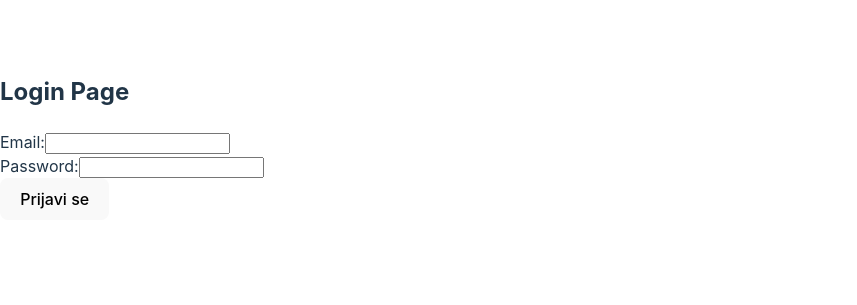
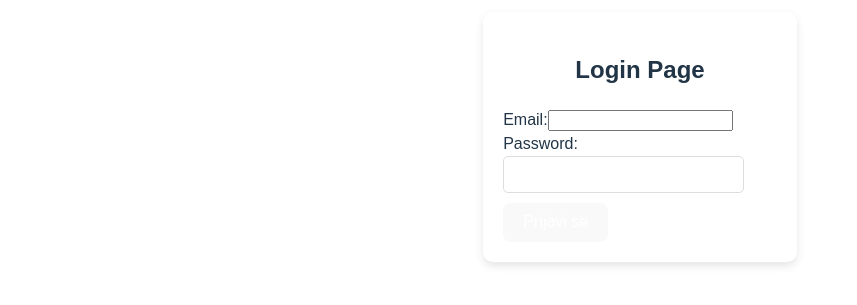
Before and after one commit to doms911/posterized, a React (Vite) app in the folder posterized-frontend/: page /login in a window 1280 px wide. Shown: the part 263-568 px from the top of the page, without its empty margins (0-857 px from the left). Built offline with nearby package versions, Linux system fonts and the light colour scheme.

Commit message:
css za register i login page

```diff
--- a/posterized-frontend/src/components/Register.jsx
+++ b/posterized-frontend/src/components/Register.jsx
@@ -1,6 +1,7 @@
     import React, { useState } from 'react';
     import axios from 'axios';
     import { Link } from 'react-router-dom';
+    import './styles.css';
 
     function Register() {
         const [ime, setIme] = useState('');
@@ -34,7 +35,7 @@
         }
 
         return (
-            <div>
+            <div className="container">
                 <h2>Register Page</h2>
                 <form onSubmit={save}>
                     <div>
--- a/posterized-frontend/src/components/login.jsx
+++ b/posterized-frontend/src/components/login.jsx
@@ -1,6 +1,7 @@
 // Login.jsx
 import React, { useState } from 'react';
 import Cookies from 'js-cookie';
+import './styles.css';
 
 function Login(props) {
     const onLogin = props.onLogin;
@@ -37,7 +38,7 @@ function Login(props) {
     }
 
     return (
-        <div>
+        <div className="container">
             <h2>Login Page</h2>
             <form onSubmit={authenticate}>
                 <div>
--- /dev/null
+++ b/posterized-frontend/src/components/styles.css
@@ -0,0 +1,45 @@
+
+
+
+/* Ensuring the body takes the full viewport height and centers its children */
+body {
+  display: flex;
+  justify-content: center;
+  align-items: center;
+  height: 100vh;
+  margin: 0;
+  font-family: Arial, sans-serif;
+}
+
+/* Styling the main container (assuming it wraps the login form) */
+.container {
+  display: flex;
+  flex-direction: column;
+  justify-content: center;
+  align-items: center;
+  padding: 20px;
+  border-radius: 10px;
+  box-shadow: 0 4px 8px rgba(0, 0, 0, 0.1);
+}
+
+/* Styling the form elements - you may need to adjust these styles based on your JSX structure */
+input[type="text"], input[type="password"] {
+  margin-bottom: 10px;
+  padding: 10px;
+  border: 1px solid #ddd;
+  border-radius: 5px;
+  width: 80%; /* Adjust width as needed */
+}
+
+button {
+  padding: 10px 20px;
+  background-color: #007bff;
+  color: white;
+  border: none;
+  border-radius: 5px;
+  cursor: pointer;
+}
+
+button:hover {
+  background-color: #0056b3;
+}
```
